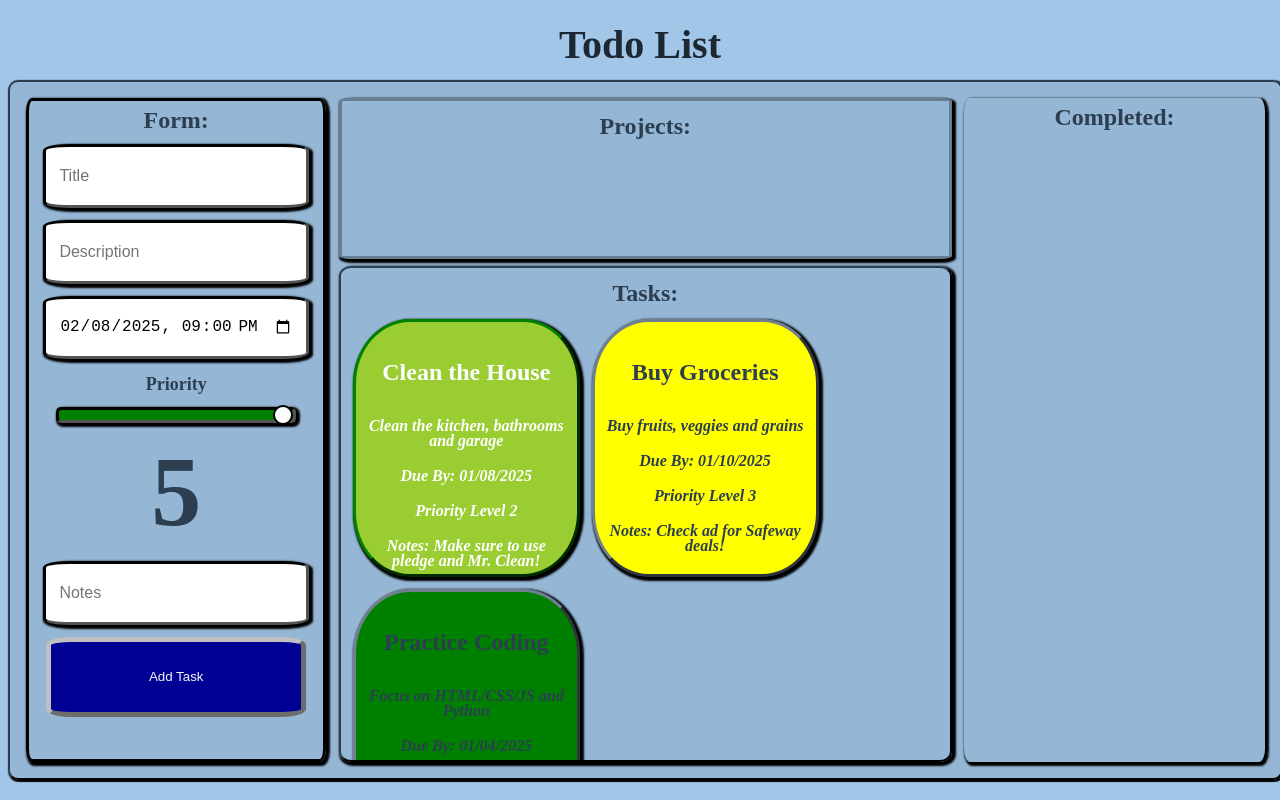
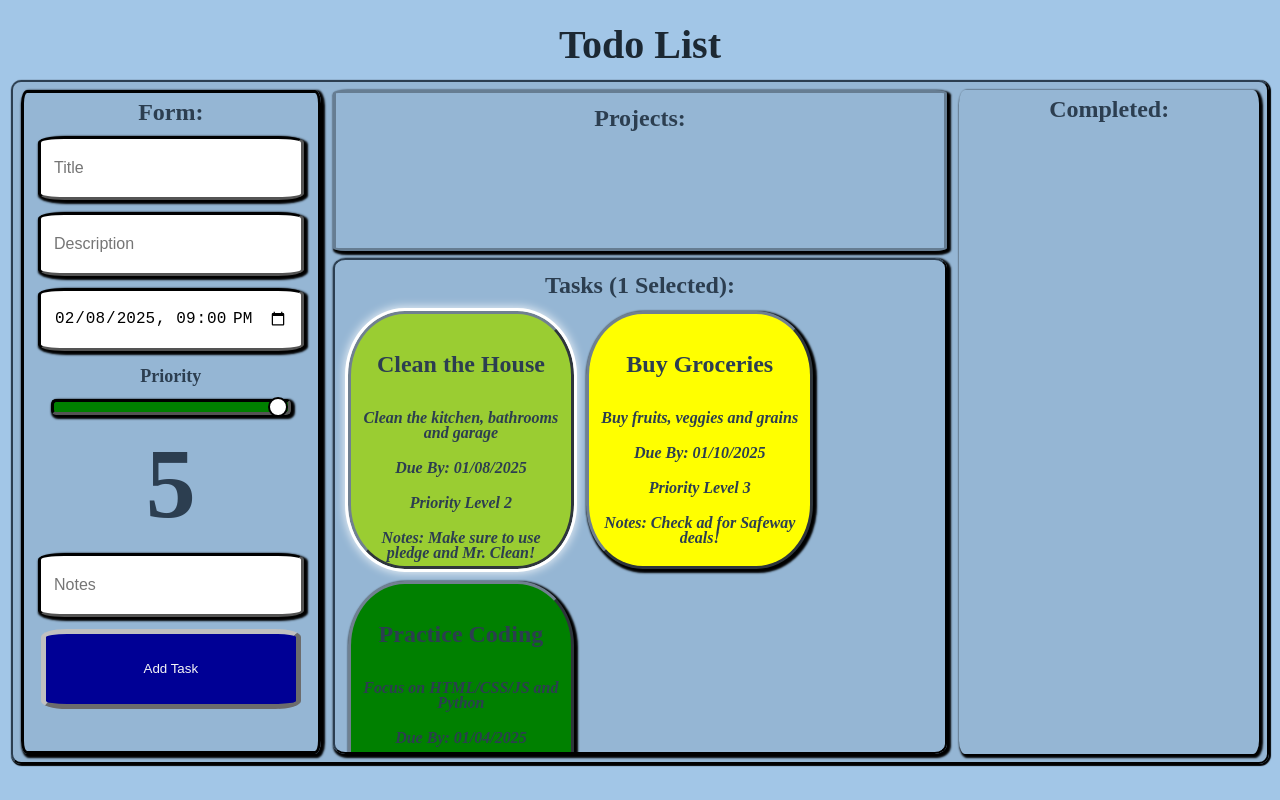
Before and after one commit to jzanderson09/todo-list, a website built with webpack: page src/template.html in a window 1280 px wide. Both pictures are taken after a click on the element 466 px from the left and 447 px from the top of the page. Built offline with nearby package versions, Linux system fonts and the light colour scheme.

Commit message:
Implement Dynamic Tasks
Add priority-level attribute for respective task bg color.
Add task clicked effect, white glow for selection.
Implement dynamic task header to reflect tasks selected.

```diff
--- a/src/template.css
+++ b/src/template.css
@@ -88,7 +88,7 @@ label {
         "form todo-list todo-list completed";
     height: 83vh;
     margin: auto;
-    padding: 1em;
+    padding: 0.5em;
     width: 98%;
 }
 
@@ -102,6 +102,12 @@ label {
 
 }
 
+.div-header {
+    margin: 0;
+    padding: 1%;
+    width: 100%;
+}
+
 .todo-list {
     border: var(--html-border-color);
     display: flex;
@@ -109,20 +115,20 @@ label {
     grid-area: todo-list;
 }
 
-.div-header {
-    margin: 0;
-    padding: 1%;
-    width: 100%;
+.todo-header {
+
 }
 
 .task {
     background-color: var(--task-background-color);
     border: var(--task-border-color);
     border-radius: 25%;
+    cursor: pointer;
     font-size: 1rem;
     font-weight: bolder;
     height: 24rem;
     margin: 1%;
+    transition: transform 0.1s ease, box-shadow 0.1s ease;
     width: 30%;
 }
 
@@ -146,14 +152,18 @@ label {
     background-color: var(--task-priority-1);
 }
 
+.task:active {
+    transform: translateY(3px);
+    box-shadow: inset 0 3px 5px rgba(0, 0, 0, 0.3);
+}
+
 .task > * {
     line-height: 1em;
 }
 
-.done {
-    background-color: var(--task-completed-background-color);
-    border: 3px outset green;
-    color: white;
+.selected {
+    box-shadow: 0 0 10px 4px rgba(255, 255, 255, 0.8);
+    outline: 3px solid white;
 }
 
 .projects {
--- a/src/todo.js
+++ b/src/todo.js
@@ -33,7 +33,7 @@ export function generateTodoList(tasksArr) {
     const taskPriorityBoiler = document.createElement('p');
     const taskNotesBoiler = document.createElement('p');
 
-    todoHeader.classList.add('div-header');
+    todoHeader.classList.add('div-header', 'todo-header');
     todoListDiv.classList.add('todo-list', 'display-div');
     taskDivBoiler.classList.add('task');
     taskTitleBoiler.classList.add('title');
@@ -101,5 +101,15 @@ export function initialTodoList() {
 }
 
 function toggleTask(clickedTask) {
-    clickedTask.classList.toggle('done');
+    clickedTask.classList.toggle('selected');
+    const tasks = Array.from(document.querySelectorAll('.task'));
+    const selected = tasks.filter(task => task.classList.contains('selected'));
+    let todoHeader = document.querySelector('.todo-header');
+    if (selected.length) {
+        let tasksSelected = selected.length;
+        todoHeader.textContent = `Tasks (${tasksSelected} Selected):`
+    }
+    else {
+        todoHeader.textContent = 'Tasks:';
+    }
 }
```
